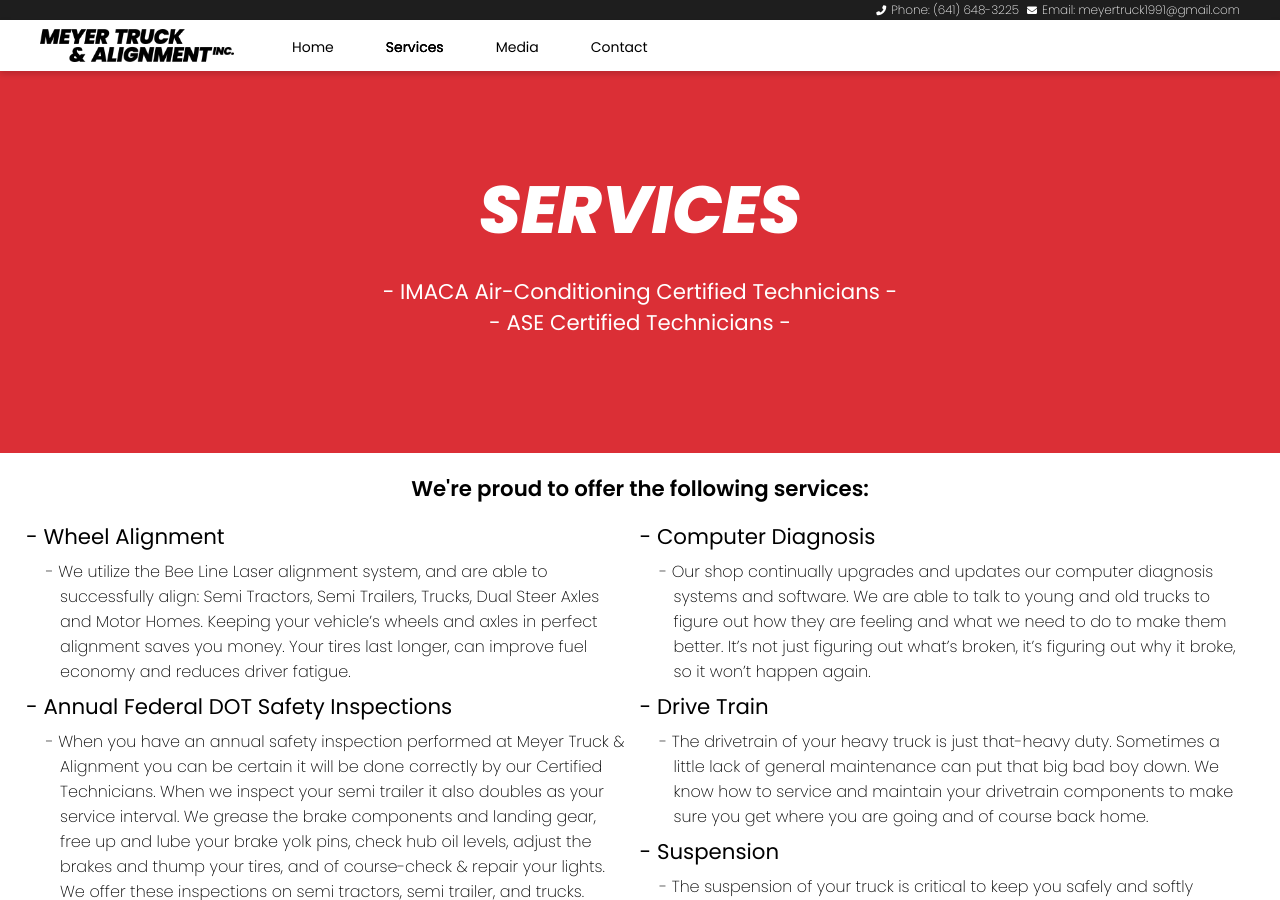
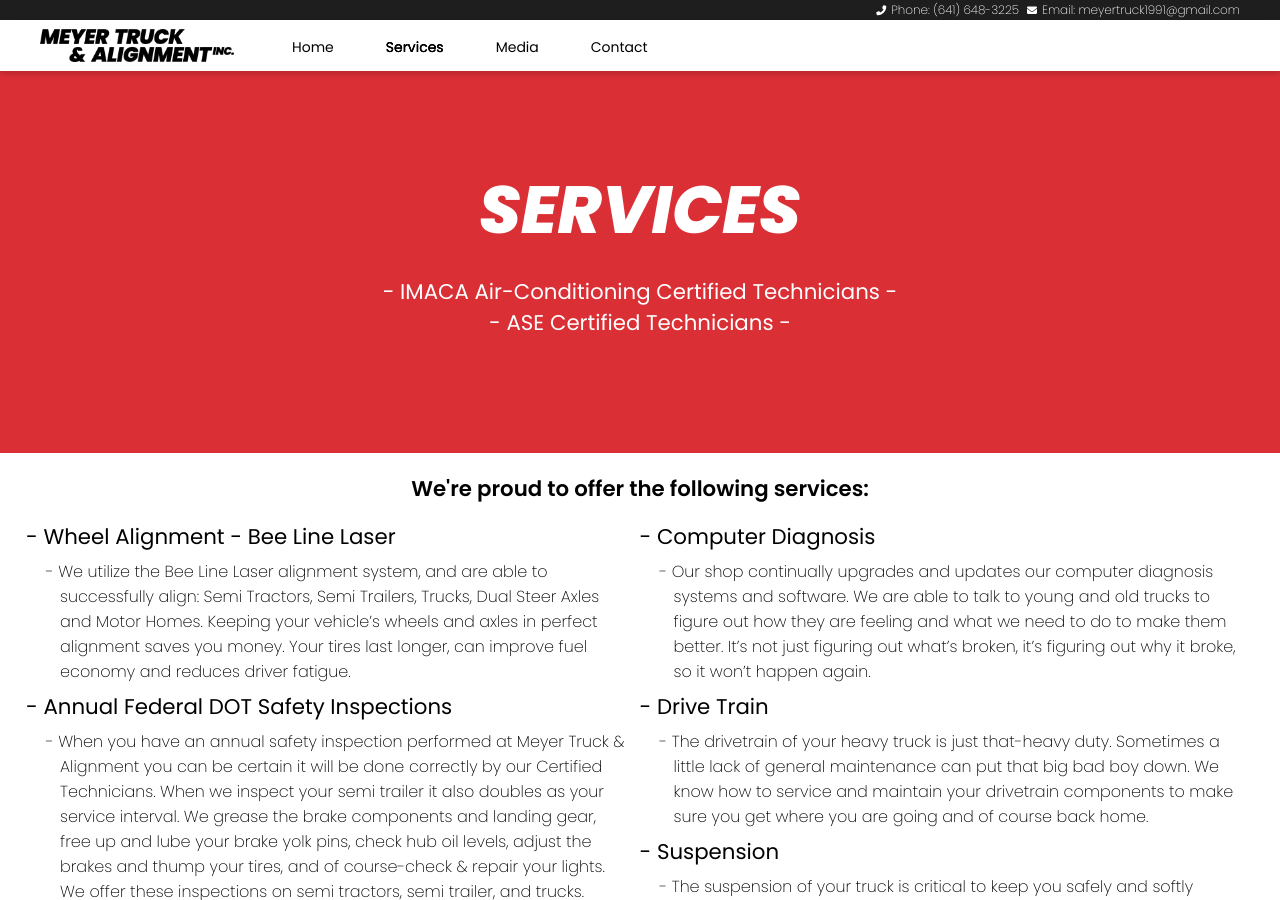
Before and after one commit to Abkes-Solutions-LLC/meyer-truck-and-alignment-website, a Jekyll site: the page built from services.html, in a window 1280 px wide and 900 px high. Built offline with Jekyll 4.4.1, drawn with Linux system fonts in a browser that asks for light colours; nearby versions of some CDN libraries.

Commit message:
Updated Alignment

```diff
--- a/_services/alignment.markdown
+++ b/_services/alignment.markdown
@@ -1,5 +1,5 @@
 ---
-title: Wheel Alignment
+title: Wheel Alignment - Bee Line Laser
 date: 2022-03-11 11:52:00 -06:00
 ---
 
```
